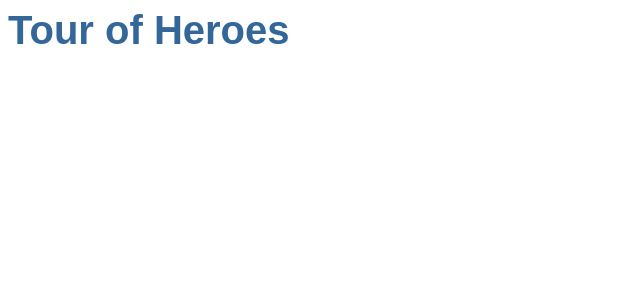
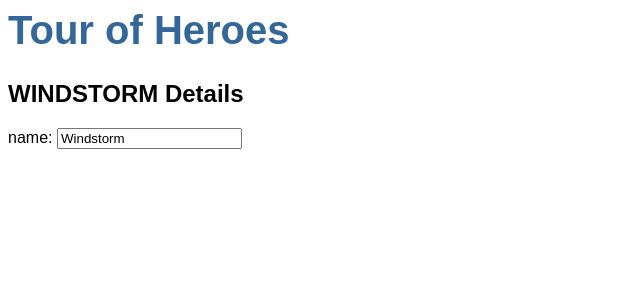
Before and after one commit to VlCT0R/angular-zcscci, an Angular app: page / in a window 1280 px wide. Shown: the top 300 px of the page, without its empty margins (0-640 px from the left). Built offline with nearby package versions, Linux system fonts and the light colour scheme.

Commit message:
3 files modified, 2 added

```diff
--- a/src/app/app.component.html
+++ b/src/app/app.component.html
@@ -1 +1,2 @@
 <h1>{{title}}</h1>
+<app-heroes></app-heroes>
--- /dev/null
+++ b/src/app/hero.ts
@@ -0,0 +1,17 @@
+export class Hero {
+  id: number;
+  name: string;
+}
+
+export const HEROES: Hero[] = [
+  { id: 11, name: 'Dr Nice' },
+  { id: 12, name: 'Narco' },
+  { id: 13, name: 'Bombasto' },
+  { id: 14, name: 'Celeritas' },
+  { id: 15, name: 'Magneta' },
+  { id: 16, name: 'RubberMan' },
+  { id: 17, name: 'Dynama' },
+  { id: 18, name: 'Dr IQ' },
+  { id: 19, name: 'Magma' },
+  { id: 20, name: 'Tornado' }
+];
--- a/src/app/heroes/heroes.component.html
+++ b/src/app/heroes/heroes.component.html
@@ -1,3 +1,6 @@
-<p>
-  Blank text.
-</p>
+<h2>{{hero.name | uppercase}} Details</h2>
+<div>
+  <label>name:
+    <input [(ngModel)]="hero.name" placeholder="name"/>
+  </label>
+</div>
--- a/src/app/heroes/heroes.component.ts
+++ b/src/app/heroes/heroes.component.ts
@@ -1,4 +1,5 @@
 import { Component, OnInit } from '@angular/core';
+import { Hero } from '../hero';
 
 @Component({
   selector: 'app-heroes',
@@ -10,6 +11,11 @@
   constructor() { }
 
   ngOnInit() {
- }
+
+  }
+  hero: Hero = {
+    id: 1,
+    name: 'Windstorm'
+  };
 
 }
```
Also changed, not shown: src/mock-heroes.ts (added, +14 -0 lines).
